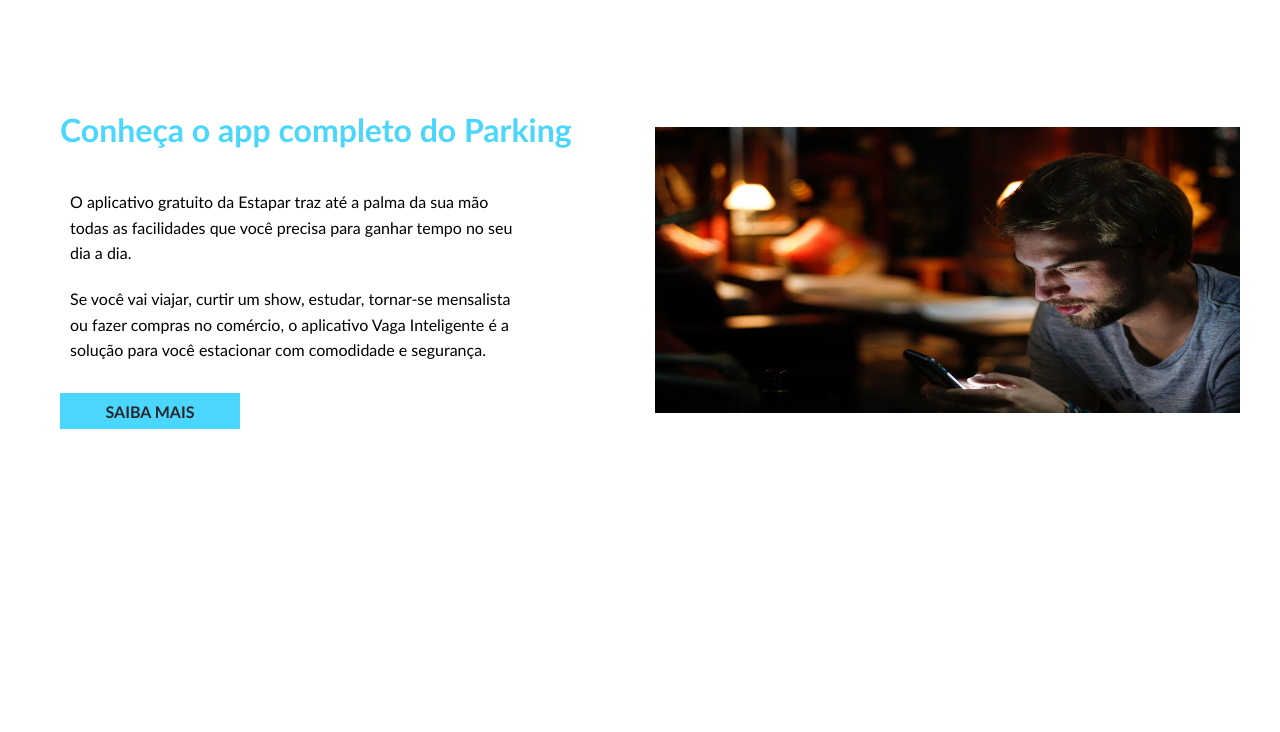
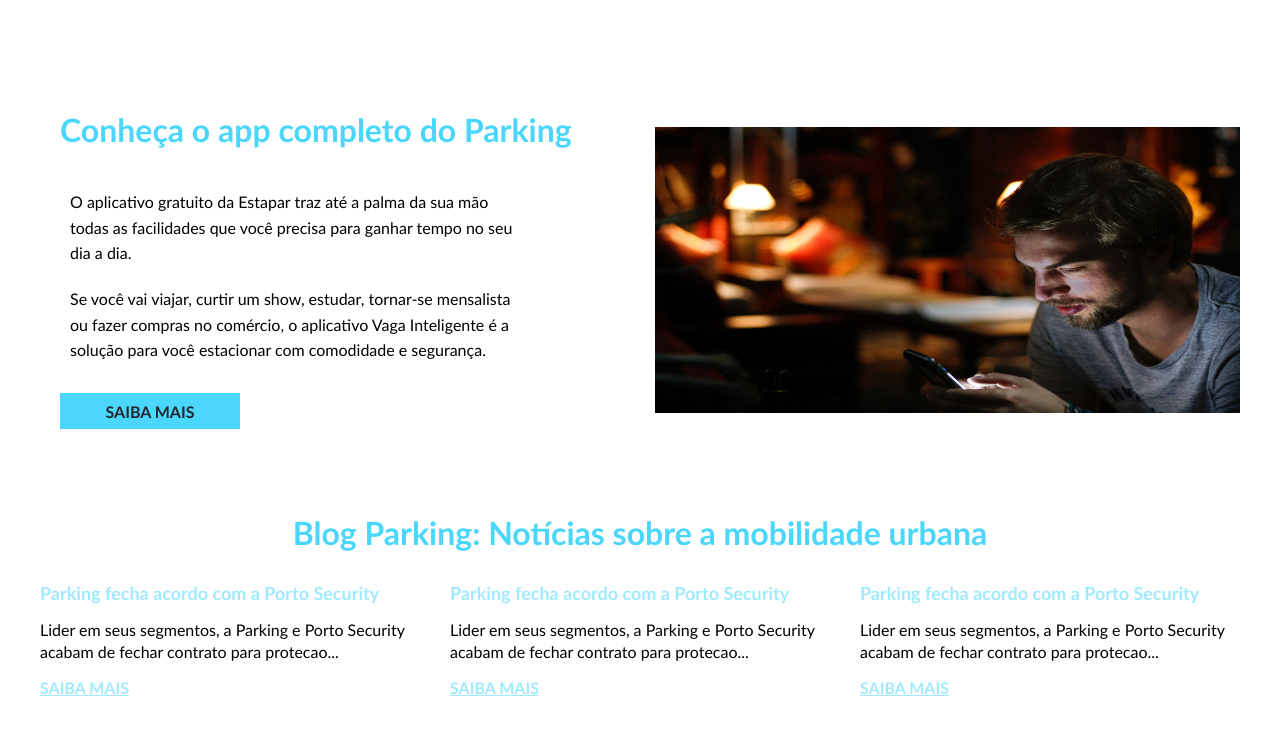
Before and after one commit to Nathan-maya/parking, a plain HTML site: page html/index.html in a window 1280 px wide. Shown: the part 1134-1866 px from the top of the page. Before the commit the page ends 1687 px from the top, so only its background shows below. Drawn offline with Linux system fonts and the light colour scheme.

Commit message:
adicionado a parte do blog

```diff
--- a/css/style.css
+++ b/css/style.css
@@ -159,7 +159,7 @@
 .inner-booking{
   z-index: 1000;
   position: absolute;
-  top: 15vh;
+  top: 20vh;
   left: calc(45vw - 10%);
 }
 .title-search h1,h2{
@@ -277,13 +277,11 @@
   max-width: 1200px;
   margin: 40px auto;
   display: grid;
-  grid-template-columns: 1fr 1fr 1fr 1fr;
   grid-template-areas:
-  "stage stage stage stage"
-  "stage stage stage stage"
+  "stage";
 }
 .stage{
-  grid-area: stage;
+  grid-area:stage;
   display: grid;
   grid-template-columns: 1fr 1fr 1fr 1fr;
   align-items: center;
@@ -310,11 +308,13 @@
 }
 .nav-stage-app{
   display: grid;
+  grid-area: stage;
   grid-column: 1/3;
   margin-left: 20px;
 }
 .nav-stage-img-app{
   display: grid;
+  grid-area: stage;
   grid-column: 3/-1;
   margin: 100px 0;
 }
@@ -344,6 +344,34 @@
   color: #24272A;
   font-weight: 700;
   line-height: 17px;
+}
+
+.blog{
+  display: grid;
+  grid-template-columns: 1fr 1fr 1fr;
+  align-items: center;
+  gap: 30px;
+}
+.blog h1{
+  grid-column: 1/-1;
+  margin: 0 auto;
+  color: #4ad6fd
+}
+.blog h3{
+  color: #9FEAFF;
+  font-size: 18px;
+  font-weight: bold;
+  line-height: 22px;
+}
+.blog p{
+  margin: 15px 0;
+  font-size: 16px;
+  line-height: 22px;
+}
+.blog a{
+  text-decoration: underline;
+  color: #9FEAFF;
+  font-weight: bold;
 }
 
 
--- a/html/index.html
+++ b/html/index.html
@@ -145,21 +145,41 @@
           <a class="btn-site"href="#">Acesse o site</a>
           <!-- FIM DA DIV nav-stage -->
         </div>
+
         <div class="nav-stage-app">
           <h1>Conheça o app completo do Parking</h1>
           <p>O aplicativo gratuito da Estapar traz até a palma da sua mão todas as facilidades que você precisa para ganhar tempo no seu dia a dia.</p>
           <p>Se você vai viajar, curtir um show, estudar, tornar-se mensalista ou fazer compras no comércio, o aplicativo Vaga Inteligente é a solução para você estacionar com comodidade e segurança.</p>
           <a class="btn-site" href="#">SAIBA MAIS</a>
 
-          </div>
+        </div>
+
           <div class="nav-stage-img-app">
             <img src="../img/eddy-billard-M5UD_FyuDl8-unsplash.jpg" alt="">
 
-            </div>
+          </div>
         <!-- FIM DA DIV stage -->
+      </div>
+      <div class="blog">
+        <h1>Blog Parking: Notícias sobre a mobilidade urbana</h1>
+        <div >
+          <h3>Parking fecha acordo com a Porto Security</h3>
+          <p>Lider em seus segmentos, a Parking e Porto Security acabam de fechar contrato para protecao...</p>
+          <a href="#"> SAIBA MAIS</a>
+        </div>
 
+        <div >
+          <h3>Parking fecha acordo com a Porto Security</h3>
+          <p>Lider em seus segmentos, a Parking e Porto Security acabam de fechar contrato para protecao...</p>
+          <a href="#"> SAIBA MAIS</a>
+        </div>
+
+        <div >
+          <h3>Parking fecha acordo com a Porto Security</h3>
+          <p>Lider em seus segmentos, a Parking e Porto Security acabam de fechar contrato para protecao...</p>
+          <a href="#"> SAIBA MAIS</a>
+        </div>
       </div>
-
     <!-- FIM DIV "grid-container" -->
     </div>
   <script type = "module" src="../js/script.js"></script>
```
